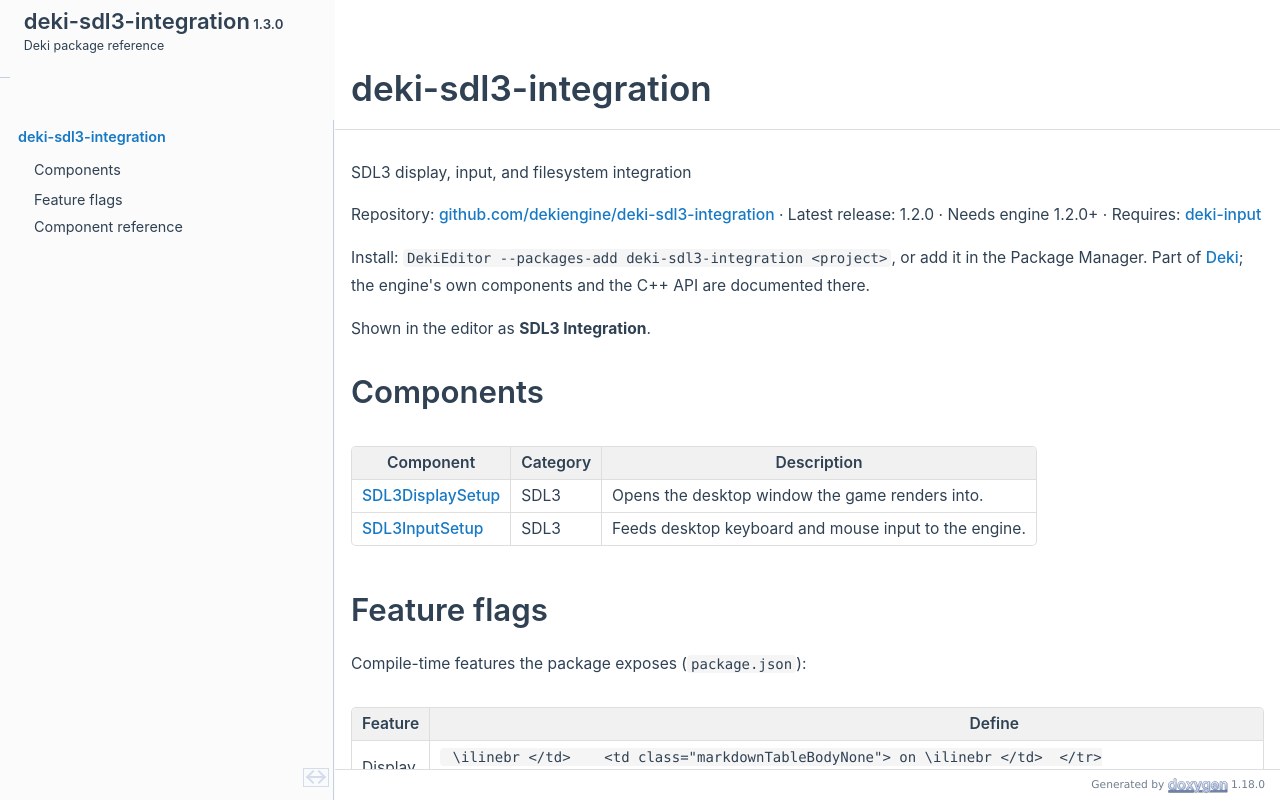
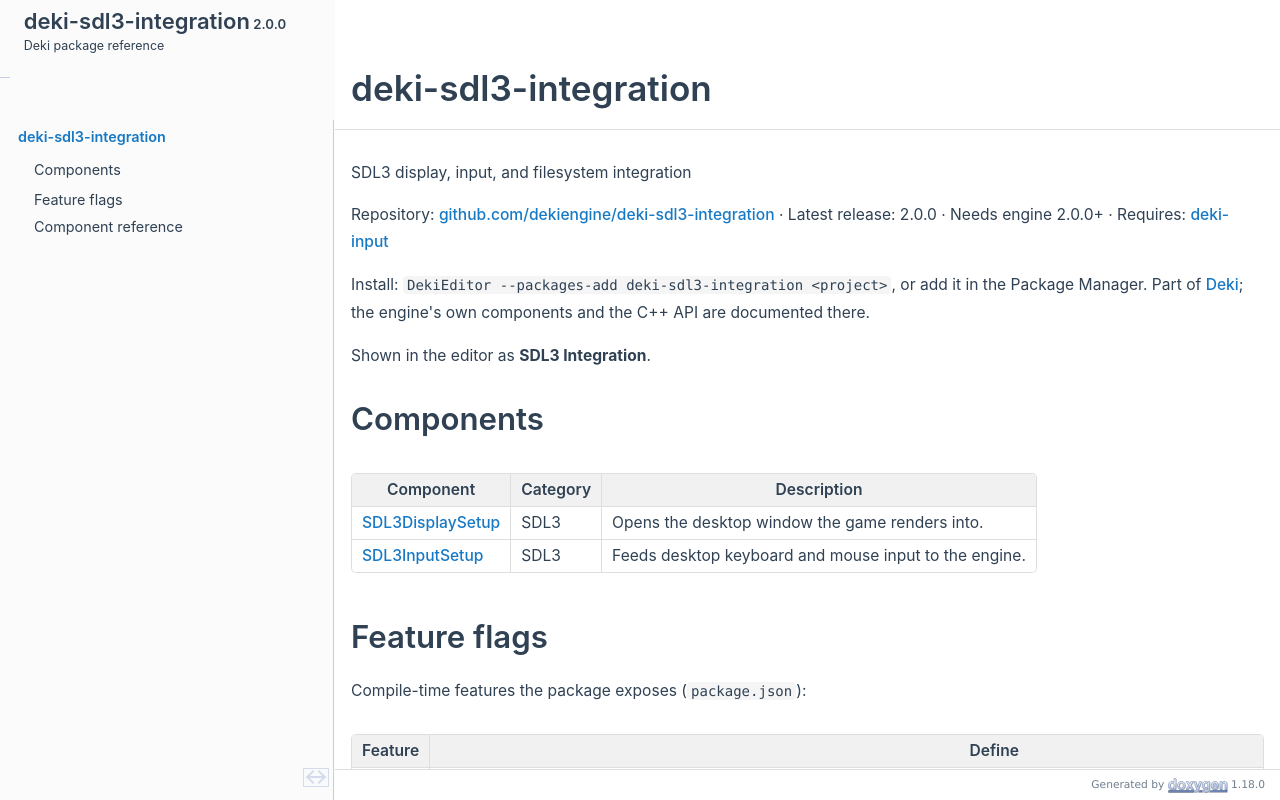
Before and after one commit to dekiengine/deki-sdl3-integration, a plain HTML site: page index.html in a window 1280 px wide. Drawn offline with Linux system fonts and the light colour scheme.

Commit message:
Docs for deki-sdl3-integration from deki-editor 9f5d49b

```diff
--- a/index.html
+++ b/index.html
@@ -25,7 +25,7 @@
  <tbody>
  <tr id="projectrow">
   <td id="projectalign">
-   <div id="projectname">deki-sdl3-integration<span id="projectnumber">&#160;1.3.0</span>
+   <div id="projectname">deki-sdl3-integration<span id="projectnumber">&#160;2.0.0</span>
    </div>
    <div id="projectbrief">Deki package reference</div>
   </td>
@@ -80,7 +80,7 @@
 <div class="contents">
 <div class="textblock"><p><a class="anchor" id="mainpage"></a></p>
 <p>SDL3 display, input, and filesystem integration</p>
-<p>Repository: <a href="https://github.com/dekiengine/deki-sdl3-integration">github.com/dekiengine/deki-sdl3-integration</a> · Latest release: 1.2.0 · Needs engine 1.2.0+ · Requires: <a href="https://dekiengine.github.io/deki-input/">deki-input</a></p>
+<p>Repository: <a href="https://github.com/dekiengine/deki-sdl3-integration">github.com/dekiengine/deki-sdl3-integration</a> · Latest release: 2.0.0 · Needs engine 2.0.0+ · Requires: <a href="https://dekiengine.github.io/deki-input/">deki-input</a></p>
 <p>Install: <span class="tt">DekiEditor --packages-add deki-sdl3-integration &lt;project&gt;</span>, or add it in the Package Manager. Part of <a href="https://dekiengine.github.io/docs/">Deki</a>; the engine's own components and the C++ API are documented there.</p>
 <p>Shown in the editor as <b>SDL3 Integration</b>.</p>
 <h1 class="doxsection"><a class="anchor" id="autotoc_md0"></a>
@@ -132,7 +132,7 @@
 <td class="markdownTableBodyNone"><span class="tt">enableMouse</span>  </td><td class="markdownTableBodyNone">bool  </td><td class="markdownTableBodyNone"><span class="tt">true</span>  </td><td class="markdownTableBodyNone"></td><td class="markdownTableBodyNone">Enable mouse/pointer input  </td></tr>
 </table>
 <hr  />
-<p>Generated from the package's reflection metadata by the Deki documentation build (engine 1.3.0). Reflected property names are the keys scene files use; a rename ships with an alias, see <a href="https://github.com/dekiengine/deki-editor/blob/master/COMPATIBILITY.md">COMPATIBILITY.md</a>. </p>
+<p>Generated from the package's reflection metadata by the Deki documentation build (engine 2.0.0). Reflected property names are the keys scene files use; a rename ships with an alias, see <a href="https://github.com/dekiengine/deki-editor/blob/master/COMPATIBILITY.md">COMPATIBILITY.md</a>. </p>
 </div></div><!-- PageDoc -->
 <a href="doxygen_crawl.html"></a>
 </div><!-- contents -->
```
Also changed, not shown: dir_091641b0f68e60469f54785f448202b7.html (+1 -1 lines), dir_4fef79e7177ba769987a8da36c892c5f.html (+1 -1 lines), dir_9f56491857ad02ee39c505d677254e9d.html (+1 -1 lines), dir_e2cf8ecc49c41cbc53d71e2f6f58b926.html (+1 -1 lines).
